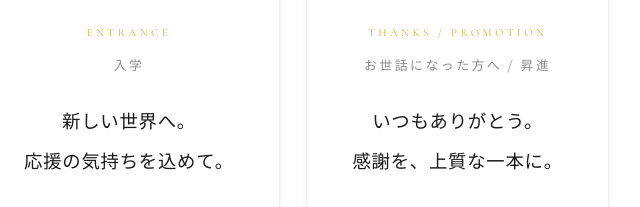
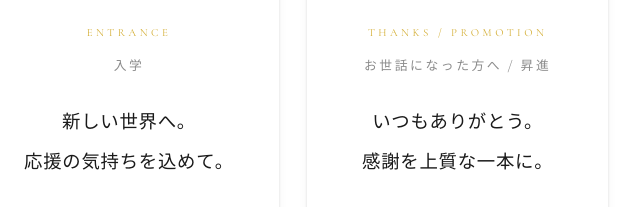
Before and after one commit to kkri-hub/lp-vite, a plain HTML site: page docs/index.html in a window 1280 px wide. Shown: the part 3331-3538 px from the top of the page, 511-1151 px from the left. Drawn offline with nearby package versions, Linux system fonts and the light colour scheme; a web font is replaced by a local one.

Commit message:
update: 昇進セクションの文言をシンプルに
「感謝を、上質な一本に。」→「感謝を上質な一本に。」
句読点を削除し、テンポよく。

Co-Authored-By: Claude Sonnet 4.5 <noreply@anthropic.com>

```diff
--- a/docs/index.html
+++ b/docs/index.html
@@ -134,7 +134,7 @@
         <div class="card-image"><img src="images/prom.jpg" alt="お世話になった方へのギフトシーン - 感謝を上質な一本に託したハンガー" loading="lazy" decoding="async"></div>
         <p class="scene-label">Thanks / Promotion</p>
         <p class="scene-ja">お世話になった方へ / 昇進</p>
-        <h3>いつもありがとう。<br>感謝を、上質な一本に。</h3>
+        <h3>いつもありがとう。<br>感謝を上質な一本に。</h3>
         <p class="scene-reason">これまでの時間に、敬意を込めて。</p>
         <div class="scene-products">
           <p class="scene-products-title">おすすめギフト</p>
```
